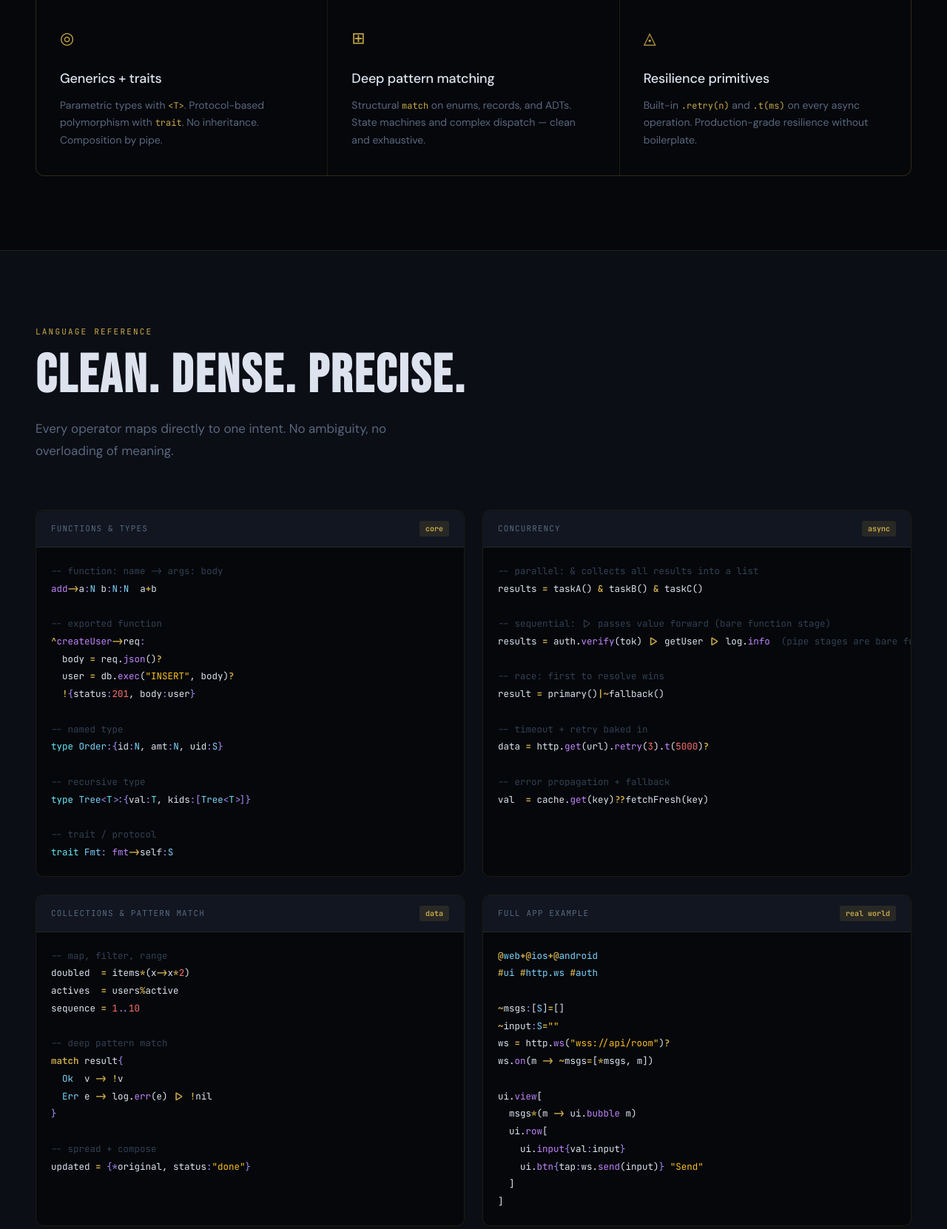
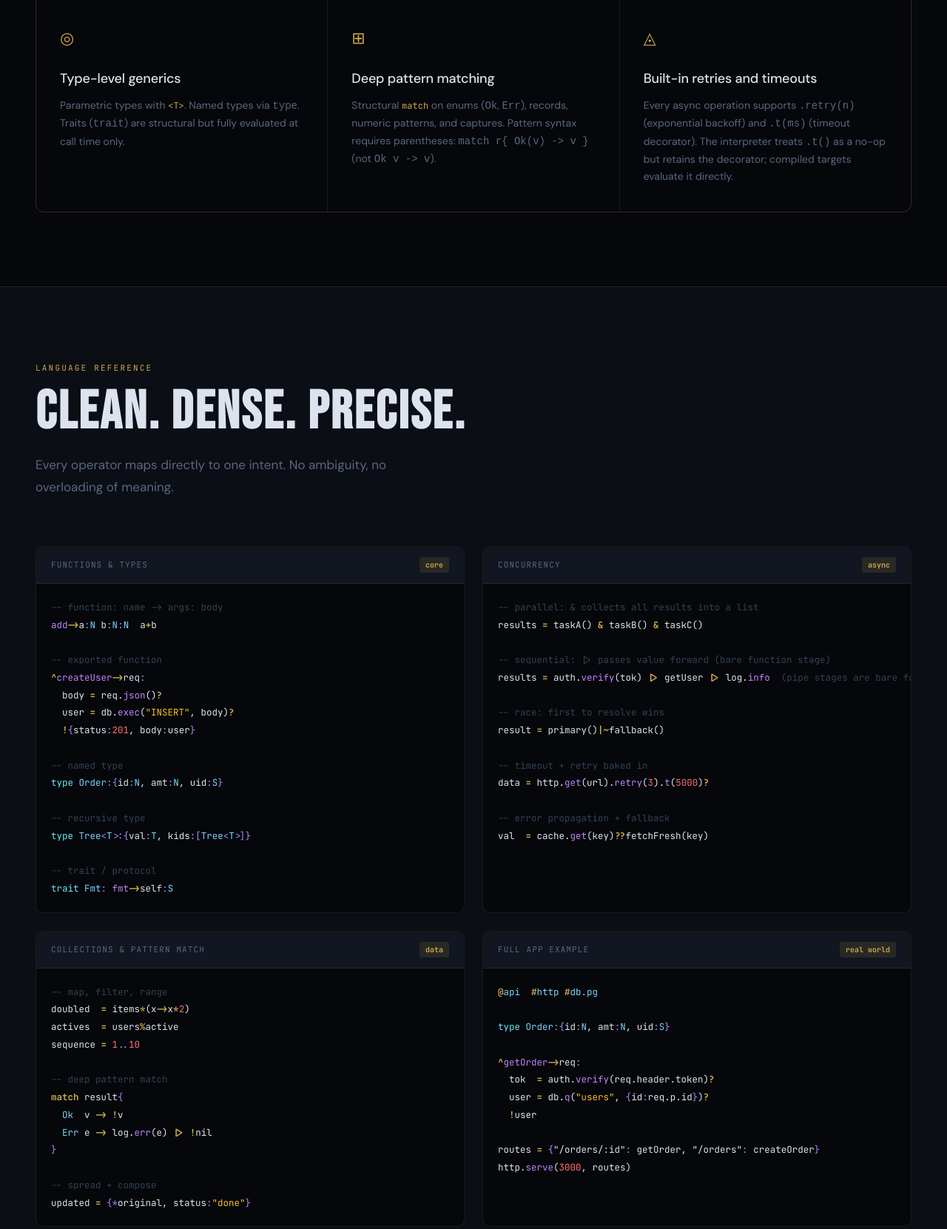
Before and after one commit to karn-lang/karn, a website: page index.html in a window 1280 px wide. Shown: the part 2340-4001 px from the top of the page at 74% size. Drawn offline with Linux system fonts and the light colour scheme.

Commit message:
docs: qualify estimates, fix syntax cards, badge/SEO/AEO/AIO updates

```diff
--- a/index.html
+++ b/index.html
@@ -11,7 +11,7 @@
   "@context": "https://schema.org",
   "@type": "SoftwareApplication",
   "name": "KARN",
-  "description": "Token-minimal, platform-agnostic programming language built for AI agents. Designed for high density vs Python. Compiles to C, JavaScript, and Python.",
+  "description": "Token-minimal, platform-agnostic programming language built for AI agents. Designed for high density vs Python. Compiles to C, JavaScript, HTML, and Python.",
   "applicationCategory": "DeveloperApplication",
   "operatingSystem": "Any",
   "programmingLanguage": "KARN",
@@ -1067,18 +1067,18 @@ http.<span class="f">serve</span>(<span class="n">3000</span>, [<span class="s">
       </div>
       <div class="feature">
         <span class="feature-icon">◎</span>
-        <h3>Generics + traits</h3>
-        <p>Parametric types with <code style="font-family:'JetBrains Mono',monospace;font-size:12px;color:#c9a84c">&lt;T&gt;</code>. Protocol-based polymorphism with <code style="font-family:'JetBrains Mono',monospace;font-size:12px;color:#c9a84c">trait</code>. No inheritance. Composition by pipe.</p>
+        <h3>Type-level generics</h3>
+        <p>Parametric types with <code style="font-family:'JetBrains Mono',monospace;font-size:12px;color:#c9a84c">&lt;T&gt;</code>. Named types via <code>type</code>. Traits (<code>trait</code>) are structural but fully evaluated at call time only.</p>
       </div>
       <div class="feature">
         <span class="feature-icon">⊞</span>
         <h3>Deep pattern matching</h3>
-        <p>Structural <code style="font-family:'JetBrains Mono',monospace;font-size:12px;color:#c9a84c">match</code> on enums, records, and ADTs. State machines and complex dispatch — clean and exhaustive.</p>
+        <p>Structural <code style="font-family:'JetBrains Mono',monospace;font-size:12px;color:#c9a84c">match</code> on enums (<code>Ok</code>, <code>Err</code>), records, numeric patterns, and captures. Pattern syntax requires parentheses: <code>match r{ Ok(v) -> v }</code> (not <code>Ok v -> v</code>).</p>
       </div>
       <div class="feature">
         <span class="feature-icon">◬</span>
-        <h3>Resilience primitives</h3>
-        <p>Built-in <code style="font-family:'JetBrains Mono',monospace;font-size:12px;color:#c9a84c">.retry(n)</code> and <code style="font-family:'JetBrains Mono',monospace;font-size:12px;color:#c9a84c">.t(ms)</code> on every async operation. Production-grade resilience without boilerplate.</p>
+        <h3>Built-in retries and timeouts</h3>
+        <p>Every async operation supports <code>.retry(n)</code> (exponential backoff) and <code>.t(ms)</code> (timeout decorator). The interpreter treats <code>.t()</code> as a no-op but retains the decorator; compiled targets evaluate it directly.</p>
       </div>
     </div>
   </div>
@@ -1097,8 +1097,8 @@ http.<span class="f">serve</span>(<span class="n">3000</span>, [<span class="s">
           <span class="syntax-card-title">Functions &amp; types</span>
           <span class="syntax-tag">core</span>
         </div>
-        <pre><span class="c">-- function: name -> args: body</span>
-<span class="f">add</span><span class="k">-></span>a<span class="op">:</span><span class="k2">N</span> b<span class="op">:</span><span class="k2">N</span><span class="op">:</span><span class="k2">N</span>  a<span class="k">+</span>b
+        <pre><span class="c">-- function: name -&gt; args: body</span>
+<span class="f">add</span><span class="k">-&gt;</span>a<span class="op">:</span><span class="k2">N</span> b<span class="op">:</span><span class="k2">N</span><span class="op">:</span><span class="k2">N</span>  a<span class="k">+</span>b
 
 <span class="c">-- exported function</span>
 <span class="k">^</span><span class="f">createUser</span><span class="k">-></span>req<span class="op">:</span>
@@ -1162,21 +1162,17 @@ updated <span class="k">=</span> <span class="op">{*</span>original, status<span
           <span class="syntax-card-title">Full app example</span>
           <span class="syntax-tag">real world</span>
         </div>
-        <pre><span class="k">@</span><span class="k2">web</span><span class="k">+@</span><span class="k2">ios</span><span class="k">+@</span><span class="k2">android</span>
-<span class="k">#</span><span class="k2">ui</span> <span class="k">#</span><span class="k2">http.ws</span> <span class="k">#</span><span class="k2">auth</span>
-
-<span class="k">~</span>msgs<span class="op">:</span>[<span class="k2">S</span>]<span class="k">=</span>[]
-<span class="k">~</span>input<span class="op">:</span><span class="k2">S</span><span class="k">=</span><span class="s">""</span>
-ws <span class="k">=</span> http.<span class="f">ws</span>(<span class="s">"wss://api/room"</span>)<span class="k">?</span>
-ws.<span class="f">on</span>(m <span class="k">-></span> <span class="k">~</span>msgs<span class="k">=</span>[<span class="k">*</span>msgs, m])
-
-ui.<span class="f">view</span>[
-  msgs<span class="k">*</span>(m <span class="k">-></span> ui.<span class="f">bubble</span> m)
-  ui.<span class="f">row</span>[
-    ui.<span class="f">input</span><span class="op">{</span>val<span class="op">:</span>input<span class="op">}</span>
-    ui.<span class="f">btn</span><span class="op">{</span>tap<span class="op">:</span>ws.<span class="f">send</span>(input)<span class="op">}</span> <span class="s">"Send"</span>
-  ]
-]</pre>
+        <pre><span class="k">@</span><span class="k2">api</span>  <span class="k">#</span><span class="k2">http</span> <span class="k">#</span><span class="k2">db.pg</span>
+
+<span class="t">type</span> <span class="k2">Order</span><span class="op">:{</span>id<span class="op">:</span><span class="k2">N</span>, amt<span class="op">:</span><span class="k2">N</span>, uid<span class="op">:</span><span class="k2">S</span><span class="op">}</span>
+
+<span class="k">^</span><span class="f">getOrder</span><span class="k">-&gt;</span>req<span class="op">:</span>
+  tok  <span class="k">=</span> auth.<span class="f">verify</span>(req.header.token)<span class="k">?</span>
+  user <span class="k">=</span> db.<span class="f">q</span>(<span class="s">"users"</span>, <span class="op">{</span>id<span class="op">:</span>req.p.id<span class="op">}</span>)<span class="k">?</span>
+  <span class="k">!</span>user
+
+routes <span class="k">=</span> <span class="op">{</span>"/orders/:id"<span class="op">:</span> getOrder, "/orders"<span class="op">:</span> createOrder<span class="op">}</span>
+http.<span class="f">serve</span>(<span class="n">3000</span>, routes)</pre>
       </div>
     </div>
   </div>
@@ -1200,7 +1196,7 @@ ui.<span class="f">view</span>[
         <div class="mode-label">JIT</div>
         <code class="mode-cmd">karn run --jit server.kn</code>
         <h3>Hotspot compilation</h3>
-        <p>Starts interpreted, profiles execution, JIT-compiles hot functions to native code on-the-fly. Best for warm services and ML training loops.</p>
+        <p>Starts interpreted, profiles hot functions, JIT-compiles them to Python and caches compiled code. Best-effort: unsupported AST nodes (e.g. complex match expressions) fall back to tree-walk silently. Best for warm services and ML loops.</p>
       </div>
       <div class="mode-card compiled">
         <div class="mode-label">Compiled</div>
```
